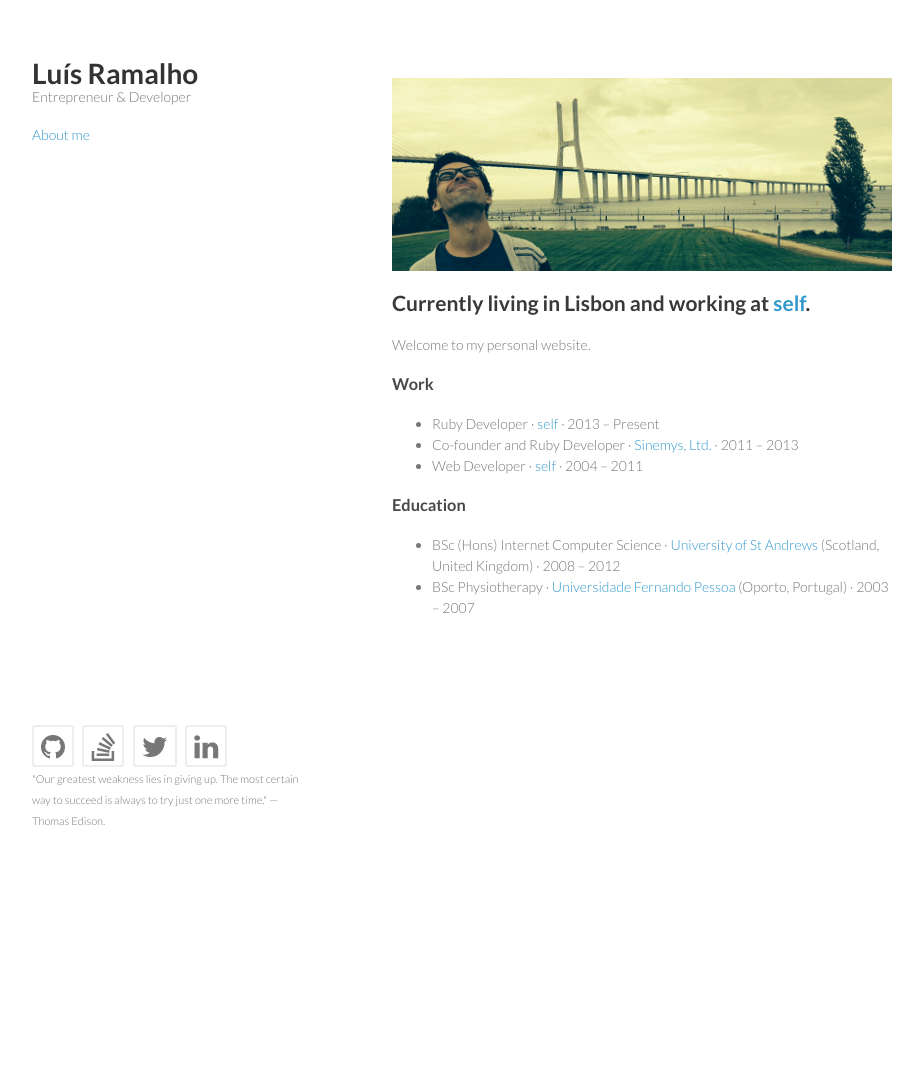
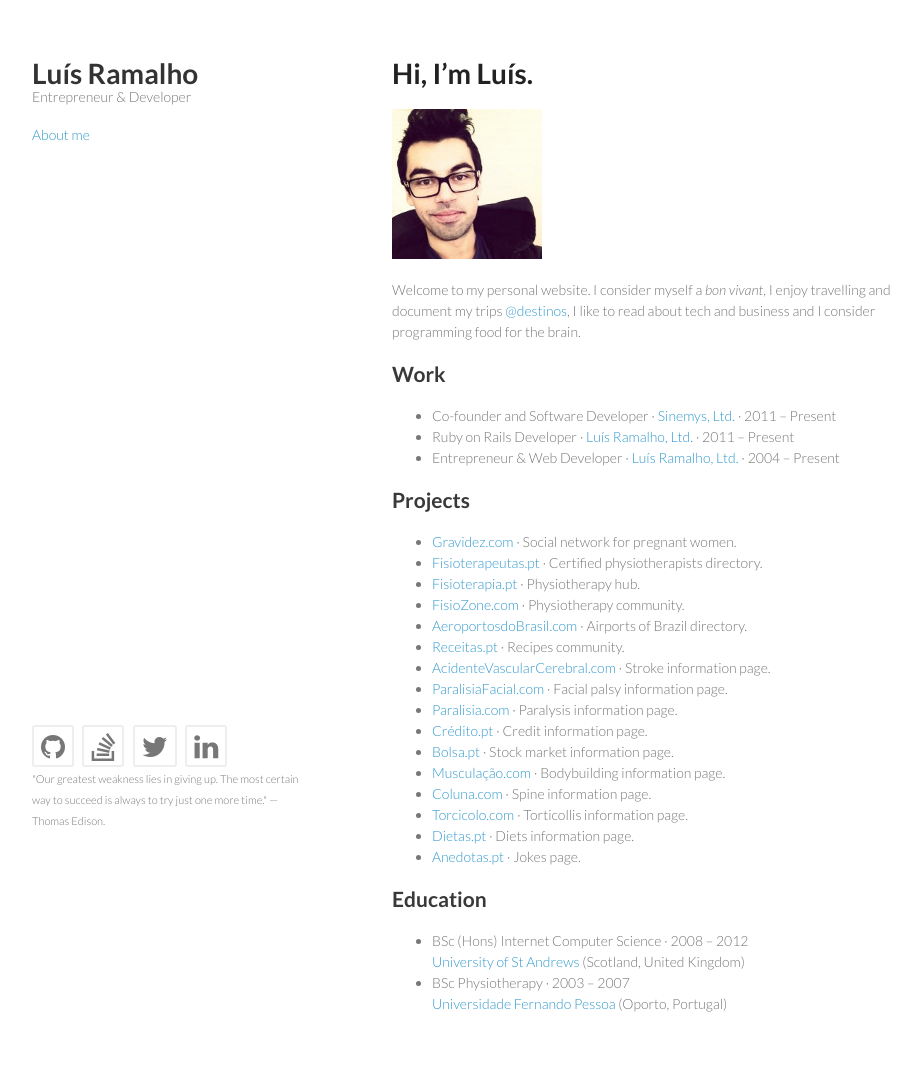
Before and after one commit to luisramalho/luisramalho.github.io, a Jekyll site: the page built from about-me/index.md, in a window 1280 px wide. Shown: the whole page, without its empty margins (178-1101 px from the left). Built offline with Jekyll 4.4.1, drawn with Linux system fonts in a browser that asks for light colours; nearby versions of some CDN libraries; before the commit the page ends 900 px from its top, so only the background shows below that.

Commit message:
Small update

```diff
--- a/about-me/index.md
+++ b/about-me/index.md
@@ -4,19 +4,40 @@ title: About Luís Ramalho
 overview: true
 ---
 
-![This is me](/assets/luisramalho.png)
+#Hi, I'm Luís.
 
-## Currently living in Lisbon and working at [self](/).
+![This is me](/assets/luisramalho.jpeg)
 
-Welcome to my personal website.
+Welcome to my personal website. I consider myself a _bon vivant_, I enjoy travelling and document my trips [@destinos](http://www.destinos.pt), I like to read about tech and business and I consider programming food for the brain.
 
-### Work
+## Work
 
-* Ruby Developer · [self](/) · 2013 – Present
-* Co-founder and Ruby Developer · [Sinemys, Ltd.](http://www.sinemys.com) · 2011 – 2013
-* Web Developer · [self](/) · 2004 – 2011
+* Co-founder and Software Developer · [Sinemys, Ltd.](http://www.sinemys.com) · 2011 – Present
+* Ruby on Rails Developer · [Luís Ramalho, Ltd.](/) · 2011 – Present
+* Entrepreneur & Web Developer · [Luís Ramalho, Ltd.](/) · 2004 – Present
 
-### Education
+## Projects
 
-* BSc (Hons) Internet Computer Science · [University of St Andrews](http://www.st-andrews.ac.uk/) (Scotland, United Kingdom) · 2008 – 2012
-* BSc Physiotherapy · [Universidade Fernando Pessoa](http://www.ufp.pt) (Oporto, Portugal) · 2003 – 2007
+* [Gravidez.com](http://www.gravidez.com) · Social network for pregnant women.
+* [Fisioterapeutas.pt](http://www.fisioterapeutas.pt) · Certified physiotherapists directory.
+* [Fisioterapia.pt](http://www.fisioterapia.pt) · Physiotherapy hub.
+* [FisioZone.com](http://www.fisiozone.com) · Physiotherapy community.
+* [AeroportosdoBrasil.com](http://www.aeroportosdobrasil.com) · Airports of Brazil directory.
+* [Receitas.pt](http://www.receitas.pt) · Recipes community.
+* [AcidenteVascularCerebral.com](http://www.acidentevascularcerebral.com) · Stroke information page.
+* [ParalisiaFacial.com](http://www.paralisiafacial.com) · Facial palsy information page.
+* [Paralisia.com](http://www.paralisia.com) · Paralysis information page.
+* [Crédito.pt](http://www.credito.pt) · Credit information page.
+* [Bolsa.pt](http://www.bolsa.pt) · Stock market information page.
+* [Musculação.com](http://www.musculação.com) · Bodybuilding information page.
+* [Coluna.com](http://www.coluna.com) · Spine information page.
+* [Torcicolo.com](http://www.torcicolo.com) · Torticollis information page.
+* [Dietas.pt](http://www.dietas.pt) · Diets information page.
+* [Anedotas.pt](http://www.anedotas.pt) · Jokes page.
+
+## Education
+
+* BSc (Hons) Internet Computer Science · 2008 – 2012<br/>
+  [University of St Andrews](http://www.st-andrews.ac.uk/) (Scotland, United Kingdom)
+* BSc Physiotherapy · 2003 – 2007<br/>
+  [Universidade Fernando Pessoa](http://www.ufp.pt) (Oporto, Portugal)
```
Also changed, not shown: assets/favicon.ico, assets/luisramalho.png (deleted).
